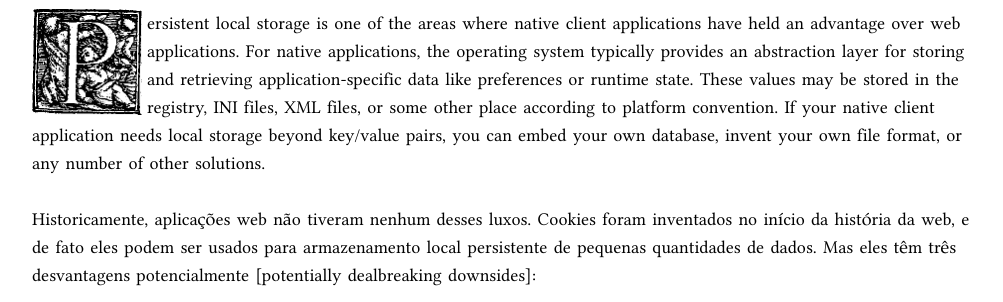
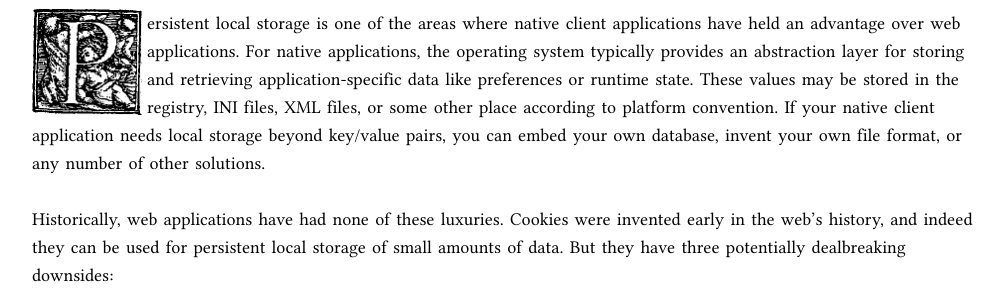
Before and after one commit to zenorocha/diveintohtml5, a plain HTML site: page storage.html in a window 1280 px wide. Shown: the part 650-952 px from the top of the page, without its empty margins (128-1131 px from the left). Drawn offline with Linux system fonts and the light colour scheme.

Commit message:
Revertando mudanças para facilitar o Pull Request do Suissa que contém restrições

```diff
--- a/storage.html
+++ b/storage.html
@@ -17,7 +17,7 @@ body{counter-reset:h1 7}
 
 <p class=f><img src=i/aoc-p.png alt=P width=110 height=106>ersistent local storage is one of the areas where native client applications have held an advantage over web applications. For native applications, the operating system typically provides an abstraction layer for storing and retrieving application-specific data like preferences or runtime state. These values may be stored in the registry, INI files, XML files, or some other place according to platform convention. If your native client application needs local storage beyond key/value pairs, you can embed your own database, invent your own file format, or any number of other solutions.
 
-<p>Historicamente, aplicações web não tiveram nenhum desses luxos. Cookies foram inventados no início da história da web, e de fato eles podem ser usados para armazenamento local persistente de pequenas quantidades de dados. Mas eles têm três desvantagens potencialmente [potentially dealbreaking downsides]:
+<p>Historically, web applications have had none of these luxuries. Cookies were invented early in the web&#8217;s history, and indeed they can be used for persistent local storage of small amounts of data. But they have three potentially dealbreaking downsides:
 
 <ul>
 <li>Cookies are included with every <abbr>HTTP</abbr> request, thereby slowing down your web application by needlessly transmitting the same data over and over
```
